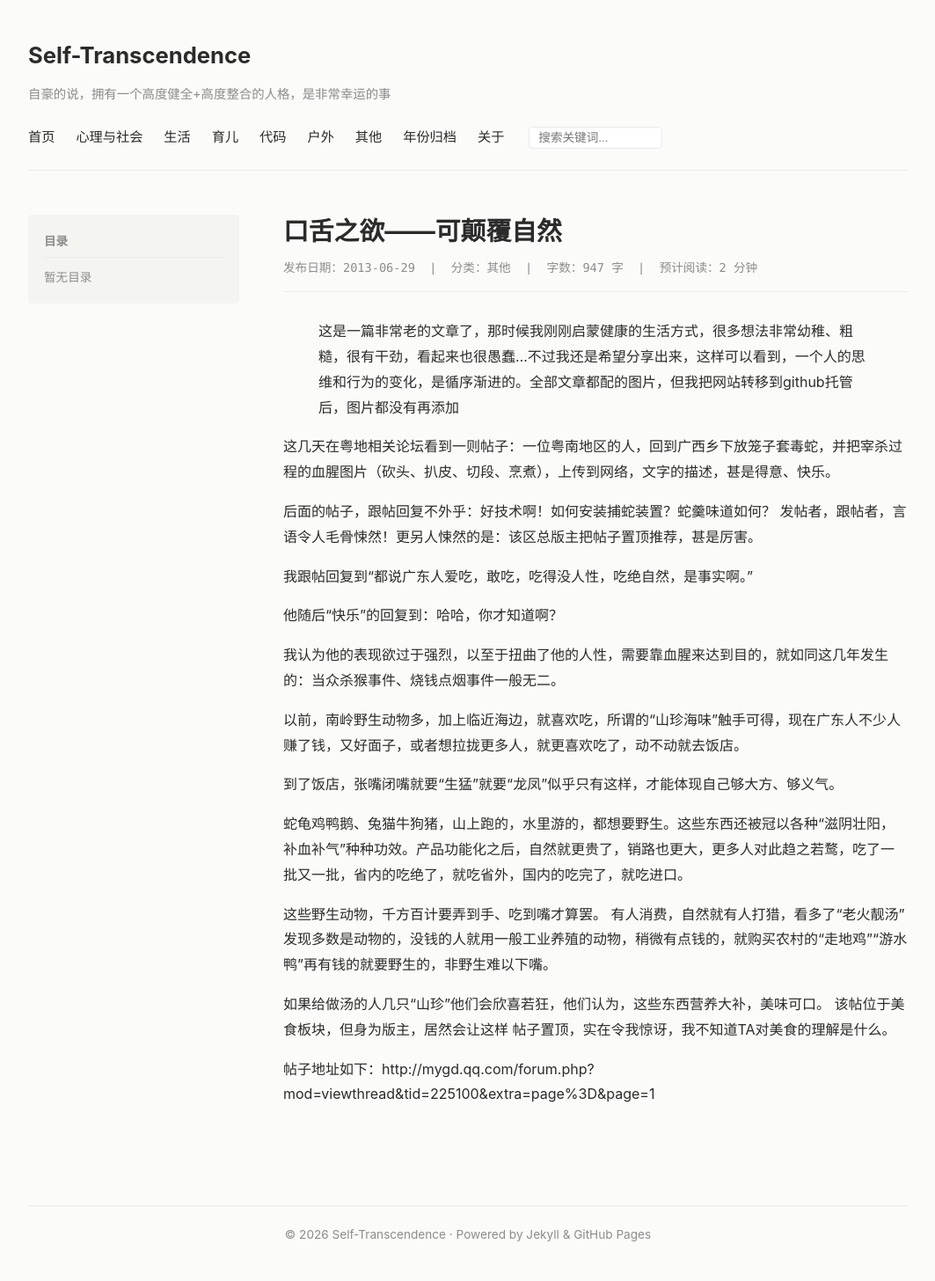
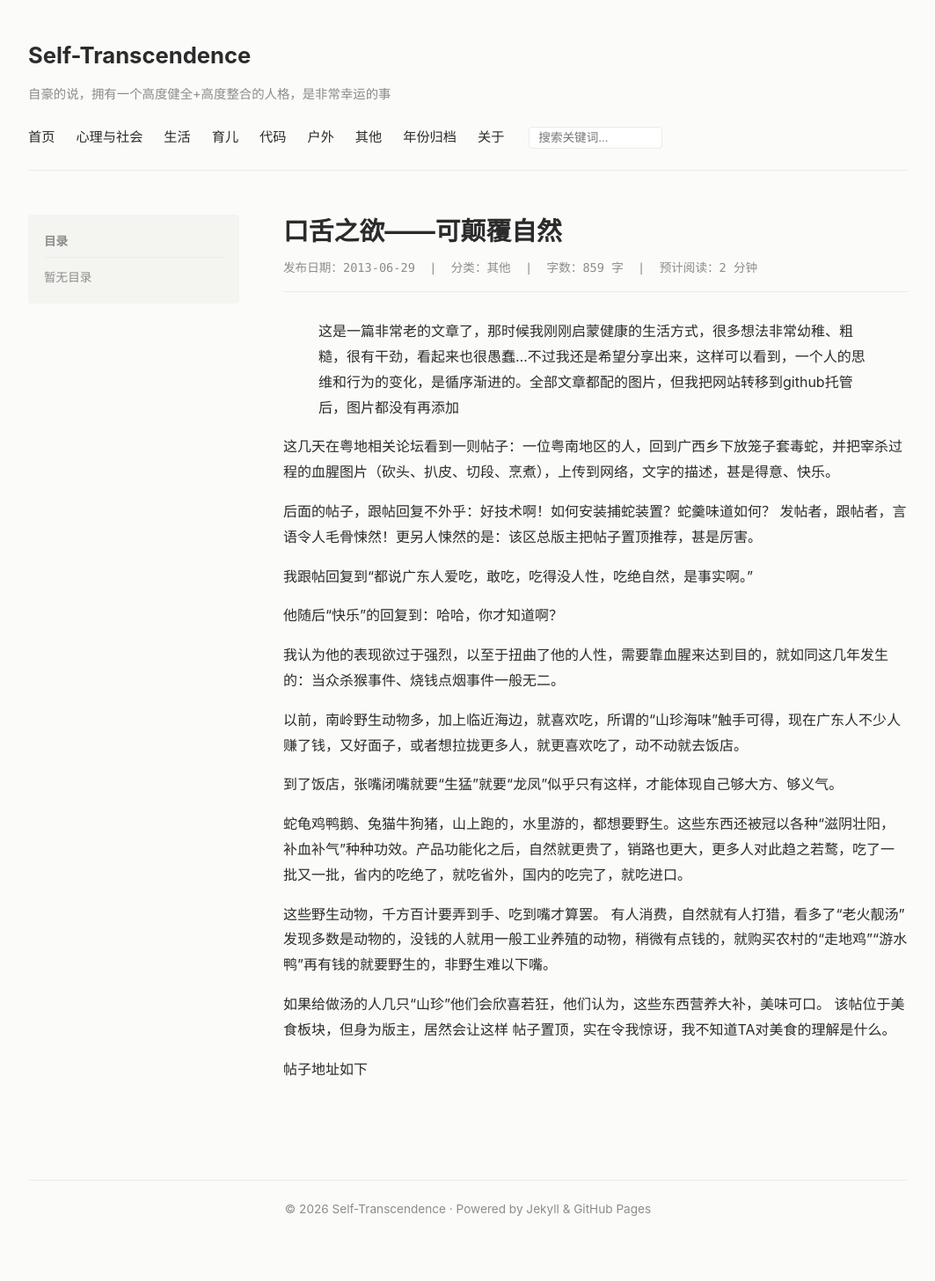
Before and after one commit to Natural-system/self-transcendence, a Jekyll site: the page built from _posts/2013-06-29-口舌之欲——可颠覆自然.md, in a window 1280 px wide. Shown: the whole page at 88% size, without its empty margins (108-1171 px from the left). Built offline with Jekyll 4.4.1, drawn with Linux system fonts in a browser that asks for light colours; comment, search, counter and statistics services are not loaded; after the commit the page ends 1427 px from its top, so only the background shows below that.

Commit message:
转换 MARKDOWN 语法

```diff
--- a/_posts/2013-06-29-口舌之欲——可颠覆自然.md
+++ b/_posts/2013-06-29-口舌之欲——可颠覆自然.md
@@ -27,4 +27,4 @@ categories: 其他
 
 如果给做汤的人几只“山珍”他们会欣喜若狂，他们认为，这些东西营养大补，美味可口。  该帖位于美食板块，但身为版主，居然会让这样 帖子置顶，实在令我惊讶，我不知道TA对美食的理解是什么。
 
-帖子地址如下：http://mygd.qq.com/forum.php?mod=viewthread&tid=225100&extra=page%3D&page=1
+[帖子地址如下](http://mygd.qq.com/forum.php?mod=viewthread&tid=225100&extra=page%3D&page=1  )
```
Also changed, not shown: _posts/2013-01-28-改变生活方式带来的新启发.md (+1 -3 lines), _posts/2013-06-11-国内部分超级市场转基因（食用油）调查报告.md (+1 -1 lines), _posts/2013-07-12-推荐使用Brita滤水壶.md (+1 -1 lines).
